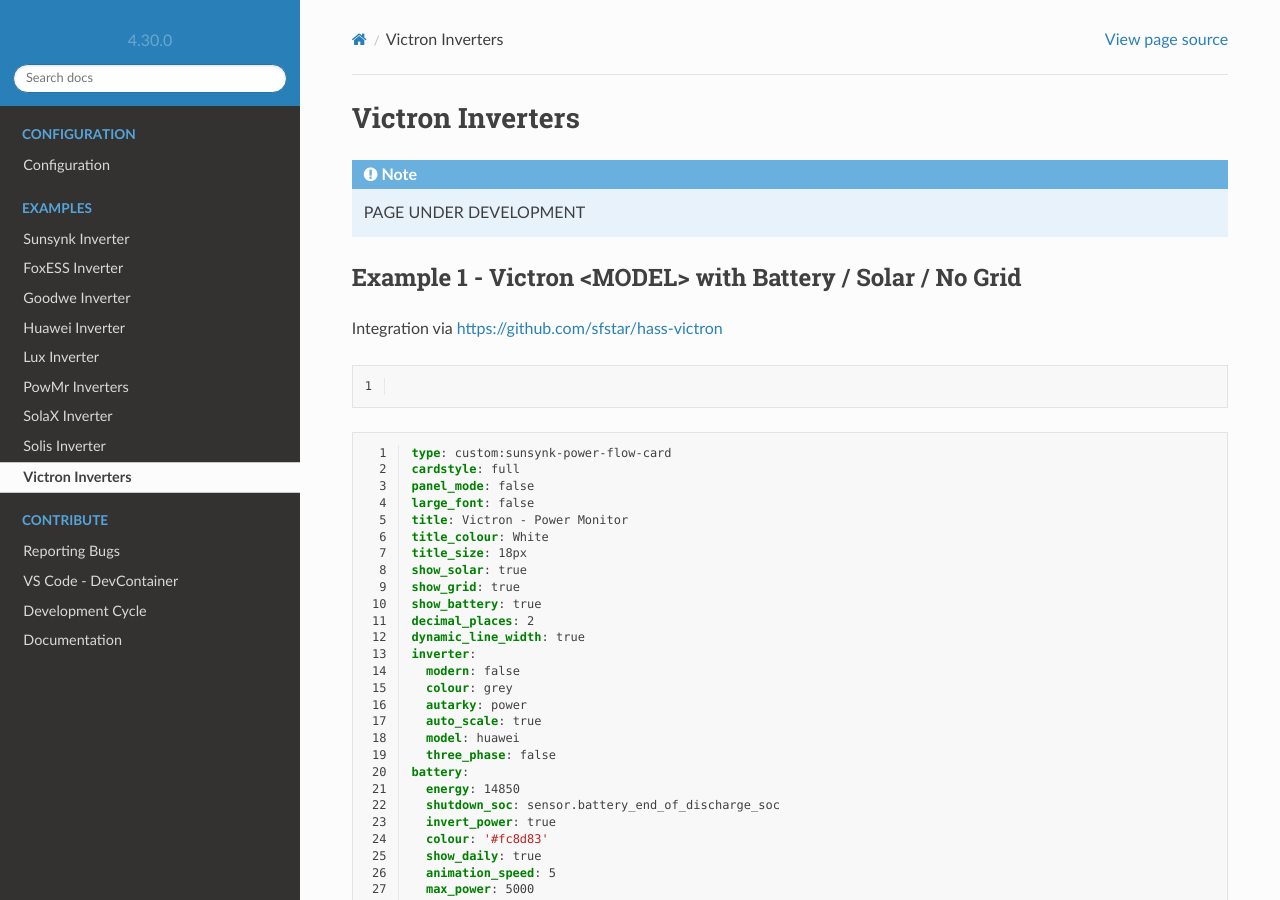
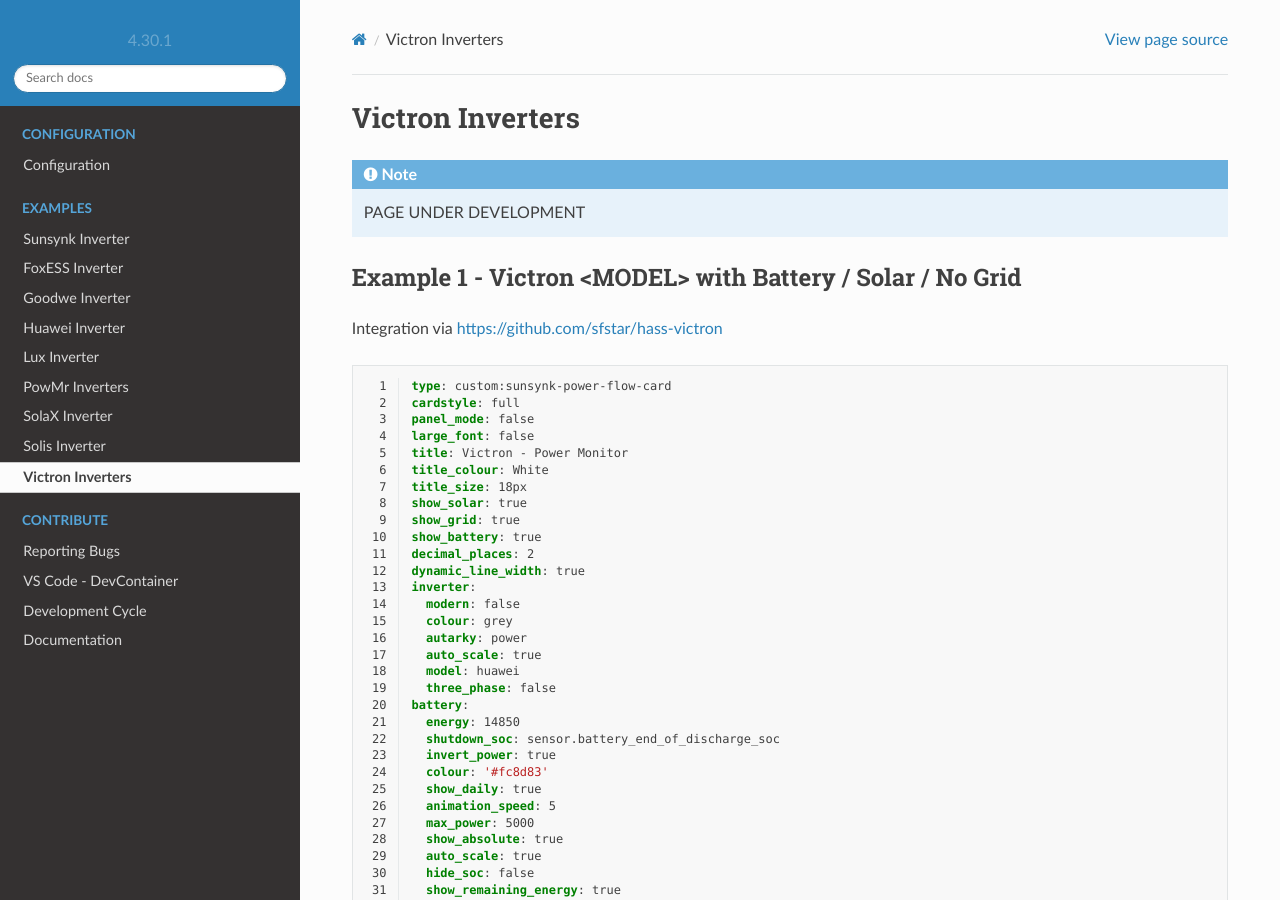
Before and after one commit to slipx06/sunsynk-power-flow-card, a Sphinx documentation site: the page built from docs/examples/victron.rst, in a window 1280 px wide and 900 px high. Built offline with Sphinx 7.4.7 and the Read the Docs theme 2.0.0, drawn with Linux system fonts in a browser that asks for light colours.

Commit message:
docs: update victron example

```diff
--- a/docs/examples/victron.rst
+++ b/docs/examples/victron.rst
@@ -10,9 +10,6 @@
 ******************************************************************************************
 
 Integration via https://github.com/sfstar/hass-victron
-
-.. code-block:: yaml
-  :linenos:
 
 .. code-block:: yaml
   :linenos:
--- a/package.json
+++ b/package.json
@@ -1,6 +1,6 @@
 {
   "name": "sunsynk-power-flow-card",
-  "version": "4.30.0",
+  "version": "4.30.1",
   "description": "A customizable Home Assistant card to emulate the Sunsynk System flow that's displayed on the Inverter screen.",
   "main": "sunsynk-power-flow-card.js",
   "scripts": {
```
